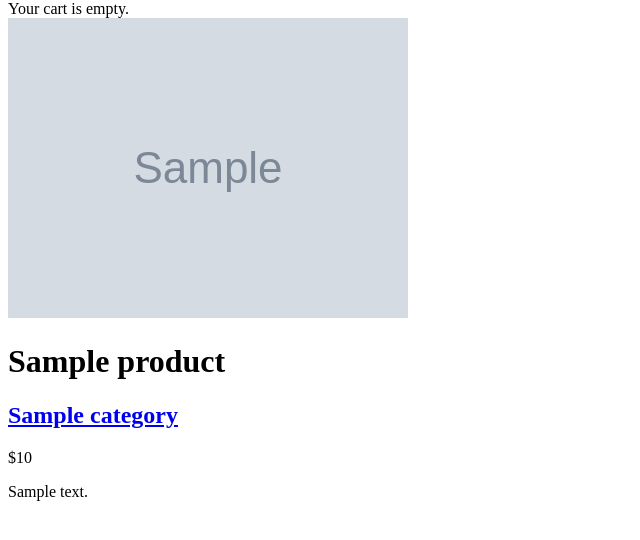
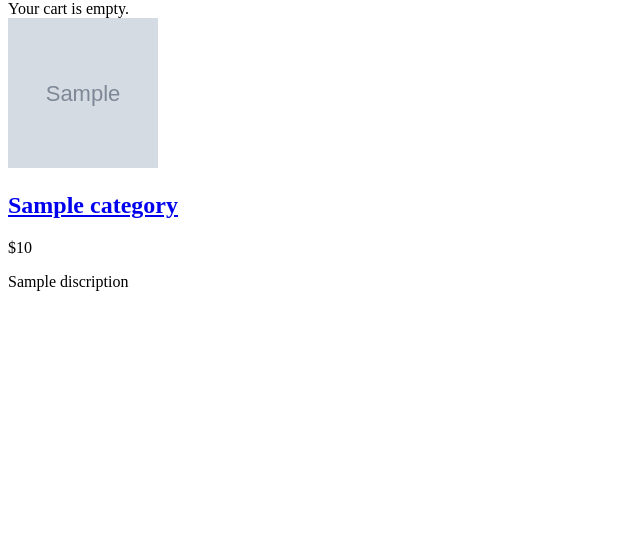
Before and after one commit to Nikolai-veb/Django_shop, a Django app: template shop/templates/shop/product/product_detail.html in a window 1280 px wide. Shown: the part 26-566 px from the top of the page, without its empty margins (0-640 px from the left). Run offline with Django 3.2, Linux system fonts and the light colour scheme; the template is opened without the code that fills it: most values are stand-ins (such as "Sample title", 1, 10 or a date in 2020); grey boxes marked "Sample" are stand-in pictures.

Commit message:
modificeit templates list and detail

```diff
--- /dev/null
+++ b/shop/forms.py
@@ -0,0 +1,3 @@
+from django import forms
+
+from .models import Review, Rating, RatingStar
--- a/shop/templates/shop/product/product_detail.html
+++ b/shop/templates/shop/product/product_detail.html
@@ -1,17 +1,19 @@
 {% extends "shop/base.html" %}
 {% load static %}
-{% block title %}
-     {{ product.name  }}
- {% endblock %}
- {% block content %}
-    <div class="product-detail">
-       <img src="{% if product.images %}{{ product.images.url  }}{% else %}
-                {% static "img/no_image.png" %}{% endif %}">
-        <h1>{{ product.name  }}</h1>
+{% block content %}
+
+    <title>{% block title %} {{ product.name }} {% endblock %}</title>
+     <div class="product-detail">
+        {% for image in product.product_images.all %}
+       <img src="{{ image.images.url  }}" width="150"height="150" >
+       {% endfor %}
         <h2>
-           <a href="{{ product.category.get_absolute_url  }}">{{product.category }}</a>
+           <a href="{{ product.category.get_absolute_url  }}">{{ product.category }}</a>
         </h2>
         <p class="price">${{ product.price  }}</p>
-            {{ product.description|linebreaks  }}
-    </div>
-{% endblock %}"
+         <div>
+             <p> {{ product.discription }} </p>
+         </div>
+     </div>
+
+{% endblock %}
--- a/shop/views.py
+++ b/shop/views.py
@@ -8,7 +8,7 @@ def product_list(request, category_slug=None):
     category = None
     categories = Category.objects.all()
     if category_slug:
-        category = get_object_or_404(Ctegory, slug=category_slug)
+        category = get_object_or_404(Category, slug=category_slug)
         products = Product.objects.filter(category=category)
     return render(request, "shop/product/product_list.html", {'products':products,
                                                          'categories':categories,
```
Also changed, not shown: shop/templates/shop/product/product_list.html (+5 -2 lines).
